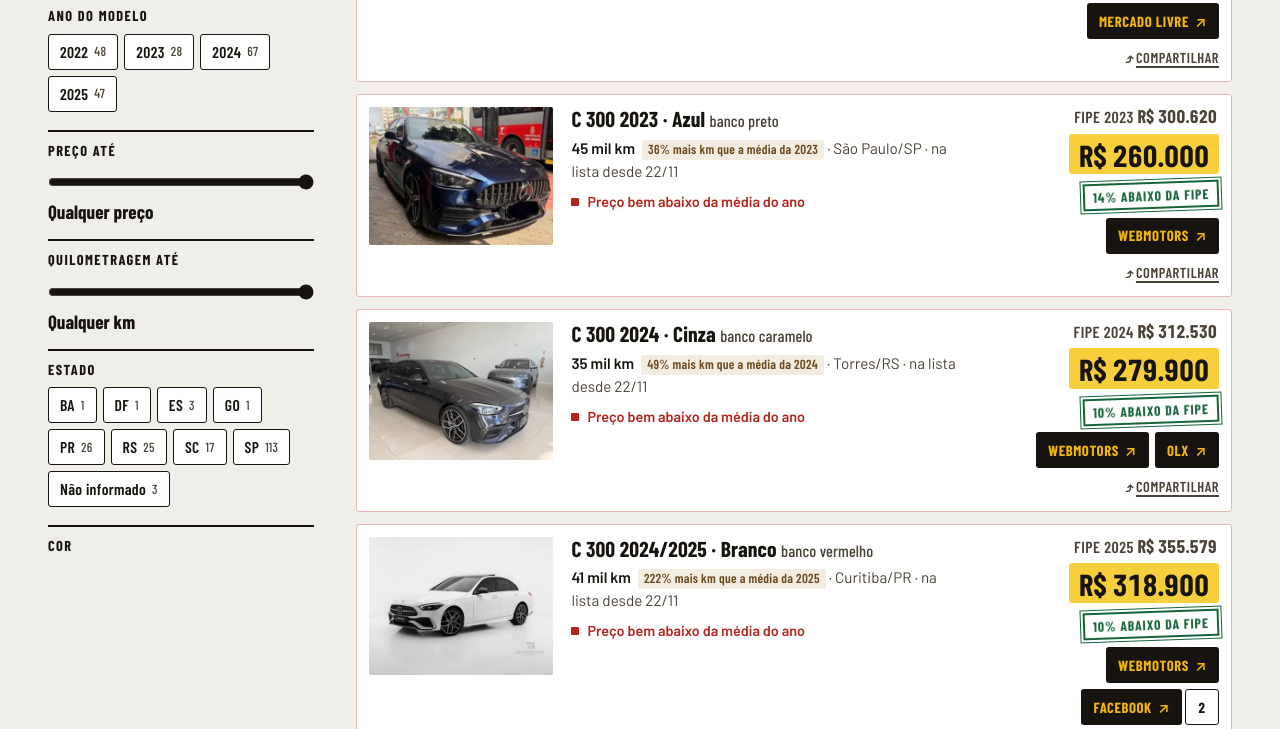
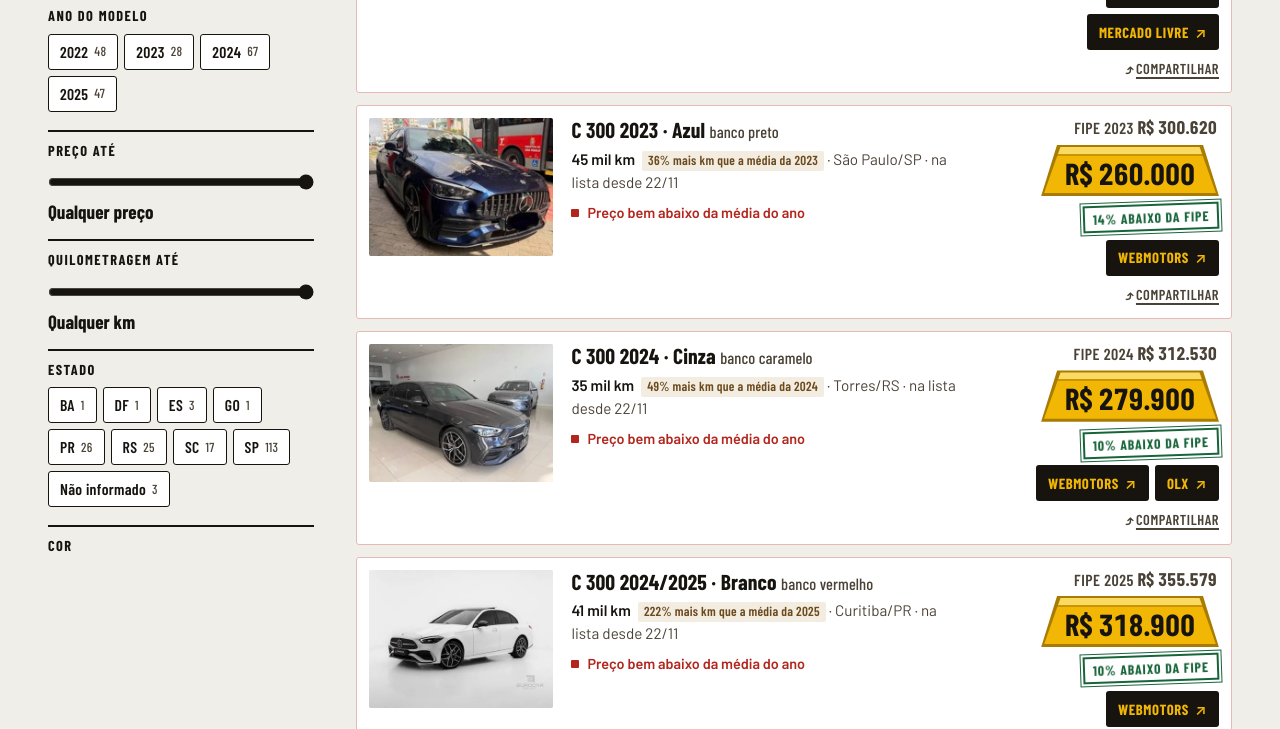
Before and after one commit to embalagensrealfone-png/garimpo-carro, a plain HTML site: page site/index.html in a window 1280 px wide. Shown: the part 768-1497 px from the top of the page. Drawn offline with nearby package versions, Linux system fonts and the light colour scheme.

Commit message:
Preço achado vira barra de ouro (lingote em facetas chapadas)
Co-Authored-By: Claude Opus 5.5 <noreply@anthropic.com>

```diff
--- a/site/estilo.css
+++ b/site/estilo.css
@@ -344,4 +344,11 @@ input[type=range] { width: 100%; accent-color: var(--tinta); height: 28px; margi
 .fipe-ref { display: inline-block; margin: 0; padding: 0 2px; font: 600 1rem/1 var(--rotulo); letter-spacing: .03em; text-transform: uppercase; color: var(--tinta-2); }
 .fipe-ref b { font-weight: 700; color: var(--tinta-2); font-variant-numeric: tabular-nums; letter-spacing: 0; font-size: 1.15rem; }
 @media (max-width: 1080px) { .fipe-ref { flex-basis: 100%; max-width: max-content; margin-bottom: 2px; } }
-.preco:not(.sem) { display: inline-block; background: var(--ouro-fundo); padding: 6px 10px 4px; border-radius: var(--placa); }
+/* Barra de ouro: o preço achado é o ouro do garimpo. Pintada chapada, em facetas de tinta
+   (tampo claro, frente ouro, quinas escuras), sem degradê nem brilho — é placa, não joia. */
+.preco:not(.sem) { position: relative; isolation: isolate; display: inline-block; padding: 13px 24px 8px; color: var(--tinta); }
+.preco:not(.sem)::before, .preco:not(.sem)::after { content: ""; position: absolute; z-index: -1; }
+.preco:not(.sem)::before { inset: 0; background: #A87C02; clip-path: polygon(9% 0, 91% 0, 100% 100%, 0 100%); }
+.preco:not(.sem)::after { inset: 2px 3px 3px;
+  background: linear-gradient(#F9DA63 0 7px, #C99503 7px 9px, var(--ouro) 9px);
+  clip-path: polygon(calc(9% + 1px) 0, calc(91% - 1px) 0, 100% 100%, 0 100%); }
```
